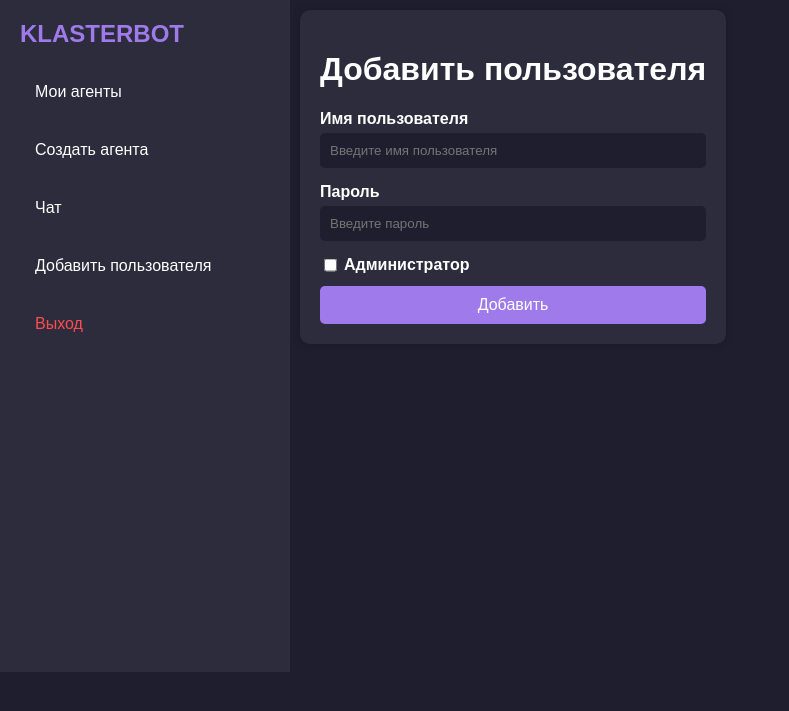
After one commit to Kolumbb12/KlasterBot, a Flask app: page /add_user in a window 1280 px wide. The commit adds this page. Shown: the top 711 px of the page, without its empty margins (0-789 px from the left). Run offline with Flask 3, Linux system fonts and the light colour scheme; the visitor is signed in with stand-in values (Sample User, id 1).

Commit message:
Добавлен функционал для администрирования и улучшение работы с чатом:
- Добавлена возможность добавления пользователей из админки.
- Обновлена таблица gpt_agents: добавлены два новых поля — start_message и error_message.
- Исправлена работа чата: теперь можно выбирать только включенных агентов, и чат открывается с выбранным агентом, где можно вести переписку.
- Добавлены элементы для отображения флеш-сообщений об ошибках и успехах в base.html.
- Реализована проверка на обязательное заполнение полей при создании/настройке агента.
- Улучшен дизайн интерфейса для более приятного пользовательского опыта.

Общий код улучшен и адаптирован для более стабильной работы.

```diff
--- a/application/routes.py
+++ b/application/routes.py
@@ -1,5 +1,5 @@
 from database.db_functions import *
-from flask import Blueprint, render_template, redirect, url_for, request, flash, session
+from flask import Blueprint, render_template, redirect, url_for, request, flash, session, jsonify
 from database.db_connection import create_server_connection
 
 
@@ -54,20 +54,39 @@ def agent_settings(agent_id=None):
         return redirect(url_for('main.login'))
 
     agent = select_agent_by_id(agent_id) if agent_id else None
+    page_title = "Настройки агента" if agent else "Создание агента"
 
     if request.method == 'POST':
-        name = request.form['name']
-        instruction = request.form['instruction']
-        temperature = float(request.form['temperature']) / 100  # Конвертируем значение из диапазона 0-100 в 0-1
-        max_tokens = int(request.form['max_tokens'])
-        message_buffer = int(request.form['message_buffer'])
+        name = request.form.get('name')
+        instruction = request.form.get('instruction')
+        start_message = request.form.get('start_message')
+        error_message = request.form.get('error_message')
+        temperature = float(request.form.get('temperature')) / 100  # Конвертируем значение из диапазона 0-100 в 0-1
+        max_tokens = request.form.get('max_tokens')
+        message_buffer = request.form.get('message_buffer')
         accumulate_messages = 'accumulate_messages' in request.form
         transmit_date = 'transmit_date' in request.form
-        api_key = request.form['api_key']
+        api_key = request.form.get('api_key')
+
+        # Проверка на отсутствие обязательных полей
+        if not all([name, instruction, start_message, error_message, api_key]):
+            flash("Все поля должны быть заполнены корректно!", "error")
+            return redirect(url_for('main.agent_settings', agent_id=agent_id))
+
+        # Проверка на отрицательные значения
+        if int(max_tokens) < 0 or int(message_buffer) < 0:
+            flash("Максимальное количество токенов и буфер сообщений не могут быть отрицательными.", "error")
+            return redirect(url_for('main.agent_settings', agent_id=agent_id))
+
+        # Преобразование значений для базы данных
+        max_tokens = int(max_tokens)
+        message_buffer = int(message_buffer)
 
         settings = {
             'name': name,
             'instruction': instruction,
+            'start_message': start_message,
+            'error_message': error_message,
             'temperature': temperature,
             'max_tokens': max_tokens,
             'message_buffer': message_buffer,
@@ -84,6 +103,8 @@ def agent_settings(agent_id=None):
                 name=name,
                 user_id=session['user_id'],
                 instruction=instruction,
+                start_message=start_message,
+                error_message=error_message,
                 temperature=temperature,
                 max_tokens=max_tokens,
                 message_buffer=message_buffer,
@@ -93,7 +114,7 @@ def agent_settings(agent_id=None):
             )
             flash("Агент создан", "success")
         return redirect(url_for('main.agent_selection'))
-    return render_template('agent_settings.html', agent=agent)
+    return render_template('agent_settings.html', agent=agent, page_title=page_title)
 
 @main.route('/toggle_agent_status/<int:agent_id>')
 def toggle_agent_status(agent_id):
@@ -117,7 +138,45 @@ def chat():
         flash('Пожалуйста, авторизуйтесь', 'error')
         return redirect(url_for('main.login'))
 
-    return render_template('chat.html')
+    user_id = session['user_id']
+    agents = select_all_agents_by_user_id(user_id)
+    return render_template('chat.html', agents=agents)
+
+
+@main.route('/get_agent_data/<int:agent_id>', methods=['GET'])
+def get_agent_data(agent_id):
+    agent = select_agent_by_id(agent_id)
+    if agent:
+        data = {
+            "name": agent['name'],
+            "start_message": agent['start_message'] or "Привет, чем могу помочь?",
+            "error_message": agent['error_message'] or "Извините, агент недоступен.",
+            "is_active": agent['is_active']
+        }
+        return jsonify(data)
+    return jsonify({"error": "Агент не найден"}), 404
+
+
+
+@main.route('/add_user', methods=['GET', 'POST'])
+def add_user():
+    if not session.get('is_admin'):
+        flash("У вас нет прав доступа", "error")
+        return redirect(url_for('main.agent_selection'))
+
+    if request.method == 'POST':
+        username = request.form['username']
+        password = request.form['password']
+        is_admin = 'is_admin' in request.form
+
+        if username and password:
+            insert_user(username=username, password=password, is_admin=int(is_admin))
+            flash("Пользователь успешно добавлен", "success")
+            return redirect(url_for('main.agent_selection'))
+        else:
+            flash("Заполните все поля", "error")
+
+    return render_template('add_user.html')
 
 
 @main.route('/logout')
--- /dev/null
+++ b/application/templates/add_user.html
@@ -0,0 +1,28 @@
+{% extends "base.html" %}
+
+{% block title %}Добавить пользователя{% endblock %}
+
+{% block extra_styles %}
+<link rel="stylesheet" href="{{ url_for('static', filename='css/add_user.css') }}">
+{% endblock %}
+
+{% block content %}
+<div class="container">
+    <h1>Добавить пользователя</h1>
+    <form method="POST">
+        <div class="input-block">
+            <label for="username">Имя пользователя</label>
+            <input type="text" id="username" name="username" placeholder="Введите имя пользователя" required>
+        </div>
+        <div class="input-block">
+            <label for="password">Пароль</label>
+            <input type="password" id="password" name="password" placeholder="Введите пароль" required>
+        </div>
+        <div class="input-block" id="input-block-admin">
+            <input type="checkbox" name="is_admin">
+            <label for="is_admin">Администратор</label>
+        </div>
+        <button type="submit">Добавить</button>
+    </form>
+</div>
+{% endblock %}
--- a/application/templates/base.html
+++ b/application/templates/base.html
@@ -15,15 +15,28 @@
             <a href="{{ url_for('main.agent_selection') }}" class="menu-item">Мои агенты</a>
             <a href="{{ url_for('main.agent_settings') }}" class="menu-item">Создать агента</a>
             <a href="{{ url_for('main.chat') }}" class="menu-item">Чат</a>
+            {% if session.get('is_admin') %}
+                <a href="{{ url_for('main.add_user') }}" class="menu-item">Добавить пользователя</a>
+            {% endif %}
             <a href="{{ url_for('main.logout') }}" class="menu-item logout">Выход</a>
         </nav>
     </div>
     <div class="content">
+        {% with messages = get_flashed_messages(with_categories=true) %}
+            {% if messages %}
+                <div class="flash-messages">
+                    {% for category, message in messages %}
+                        <div class="flash-message {{ category }}">
+                            {{ message }}
+                        </div>
+                    {% endfor %}
+                </div>
+            {% endif %}
+        {% endwith %}
         {% block content %}{% endblock %}
     </div>
     <script src="{{ url_for('static', filename='js/chat.js') }}"></script>
     <script src="{{ url_for('static', filename='js/agent_selection.js') }}"></script>
     <script src="{{ url_for('static', filename='js/agent_settings.js') }}"></script>
-
 </body>
 </html>
--- a/database/db_create_tables.py
+++ b/database/db_create_tables.py
@@ -35,6 +35,8 @@ try:
             user_id INT NOT NULL,
             name NVARCHAR(50) NOT NULL,
             instruction TEXT,
+            start_message TEXT,
+            error_message TEXT,
             temperature DECIMAL(2, 1) DEFAULT 0.5 CHECK (temperature <= 1.0),
             max_tokens INT DEFAULT 150,
             message_buffer INT DEFAULT 0,
--- a/database/db_functions.py
+++ b/database/db_functions.py
@@ -80,14 +80,14 @@ def select_agent_by_id(agent_id):
         connection.close()
 
 
-def insert_agent(user_id, name, instruction, temperature=0.5, max_tokens=150, message_buffer=0, accumulate_messages=False, transmit_date=False, api_key=None):
+def insert_agent(user_id, name, instruction, start_message, error_message, temperature=0.5, max_tokens=150, message_buffer=0, accumulate_messages=False, transmit_date=False, api_key=None):
     try:
         connection = create_server_connection()
         cursor = connection.cursor()
         cursor.execute(
             """INSERT INTO gpt_agents (user_id, name, instruction, temperature, max_tokens, message_buffer, accumulate_messages, transmit_date, api_key)
-               VALUES (%s, %s, %s, %s, %s, %s, %s, %s, %s)""",
-            (user_id, name, instruction, temperature, max_tokens, message_buffer, accumulate_messages, transmit_date, api_key)
+               VALUES (%s, %s, %s, %s, %s, %s, %s, %s, %s, %s, %s)""",
+            (user_id, name, instruction, start_message, error_message, temperature, max_tokens, message_buffer, accumulate_messages, transmit_date, api_key)
         )
         connection.commit()
         print("Агент успешно добавлен.")
--- /dev/null
+++ b/static/css/add_user.css
@@ -0,0 +1,52 @@
+.container {
+    background-color: #2C2C3D;
+    padding: 20px;
+    border-radius: 10px;
+    color: #FFFFFF;
+    max-width: 400px;
+    margin: 10px 0 0 0;
+    box-shadow: 0 0 10px rgba(0, 0, 0, 0.2);
+}
+
+.input-block {
+    margin-bottom: 15px;
+}
+
+.input-block label {
+    display: block;
+    margin-bottom: 5px;
+    font-weight: bold;
+}
+
+.input-block input {
+    width: 100%;
+    max-width: 366px;
+    padding: 10px;
+    border-radius: 5px;
+    border: none;
+    background-color: #1E1E2F;
+    color: #FFFFFF;
+}
+
+#input-block-admin {
+    display: flex;
+    align-items: center;
+    position: absolute;
+}
+
+#input-block-admin input[type="checkbox"] {
+    transform: translateY(-2.5px);
+    margin-right: 7px;
+}
+
+button[type="submit"] {
+    padding: 10px;
+    border: none;
+    background-color: #9F7AEA;
+    color: #FFFFFF;
+    border-radius: 5px;
+    cursor: pointer;
+    font-size: 16px;
+    margin-top: 30px;
+    width: 100%;
+}
--- a/static/css/sidebar.css
+++ b/static/css/sidebar.css
@@ -3,12 +3,13 @@
 .sidebar {
     width: 250px;
     background-color: #2C2C3D;
-    padding: 20px;
+    padding: 20px 20px 24.5% 20px;
     display: flex;
     flex-direction: column;
     justify-content: start;
     align-items: start;
-    min-height: 100vh;
+    max-height: 100%;
+    margin-right: 10px;
 }
 
 .logo {
--- a/static/js/agent_settings.js
+++ b/static/js/agent_settings.js
@@ -9,3 +9,18 @@ document.addEventListener('DOMContentLoaded', function() {
     updateTemperatureDisplay();
     document.getElementById('temperature').addEventListener('input', updateTemperatureDisplay);
 });
+
+document.addEventListener('DOMContentLoaded', function() {
+    const textarea = document.getElementById('bot-instruction');
+
+    textarea.addEventListener('input', function() {
+        this.style.height = 'auto'; // Сбрасывает высоту, чтобы изменить ее
+        this.style.height = (this.scrollHeight) + 'px'; // Устанавливает высоту в зависимости от содержимого
+    });
+
+    // Инициализация высоты при загрузке страницы, если есть текст
+    if (textarea.value) {
+        textarea.style.height = 'auto';
+        textarea.style.height = (textarea.scrollHeight) + 'px';
+    }
+});
```
Also changed, not shown: application/templates/agent_settings.html (+17 -14 lines), application/templates/chat.html (+27 -12 lines), static/css/agent_settings.css (+25 -3 lines), static/css/chat.css (+38 -5 lines), static/css/main.css (+52 -0 lines), static/js/chat.js (+38 -2 lines).
